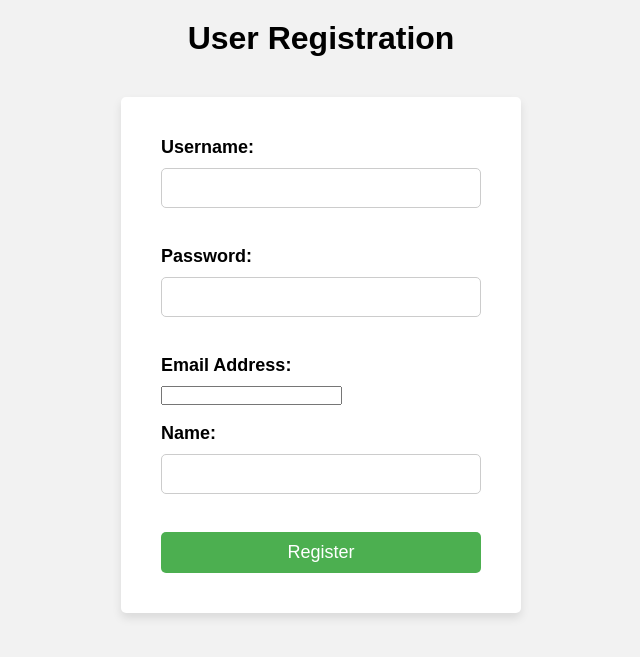
After one commit to mahin12/chatgpt_network_security, a Flask app: template templates/registration.html in a window 1280 px wide. The commit adds this page. Shown: the top 657 px of the page, without its empty margins (319-959 px from the left). Run offline with Flask 2, Linux system fonts and the light colour scheme; the template is opened without the code that fills it, so the values that code supplies are empty.

Commit message:
Initial commit

```diff
--- a/templates/login.html
+++ b/templates/login.html
@@ -76,6 +76,9 @@
             {{ error }}
         </div>
         {% endif %}
+        {% if message %}
+        <p>{{ message }}</p>
+        {% endif %}
         <label for="username">Username:</label>
         <input type="text" id="username" name="username">
         <label for="password">Password:</label>
--- /dev/null
+++ b/templates/registration.html
@@ -0,0 +1,94 @@
+<!DOCTYPE html>
+<html lang="en">
+
+<head>
+    <meta charset="UTF-8">
+    <meta name="viewport" content="width=device-width, initial-scale=1.0">
+    <title>User Registration Page</title>
+    <style>
+        * {
+            box-sizing: border-box;
+            margin: 0;
+            padding: 0;
+        }
+
+        body {
+            background-color: #f2f2f2;
+            font-family: Arial, sans-serif;
+        }
+
+        h1 {
+            font-size: 32px;
+            text-align: center;
+            margin-top: 20px;
+            margin-bottom: 40px;
+        }
+
+        form {
+            width: 400px;
+            margin: 0 auto;
+            background-color: #fff;
+            padding: 40px;
+            border-radius: 5px;
+            box-shadow: 0 5px 10px rgba(0, 0, 0, 0.1);
+        }
+
+        label {
+            display: block;
+            font-size: 18px;
+            font-weight: bold;
+            margin-bottom: 10px;
+        }
+
+        input[type="text"],
+        input[type="password"] {
+            width: 100%;
+            padding: 10px;
+            font-size: 16px;
+            margin-bottom: 20px;
+            border-radius: 5px;
+            border: 1px solid #ccc;
+        }
+
+        input[type="submit"] {
+            display: block;
+            width: 100%;
+            background-color: #4CAF50;
+            color: #fff;
+            padding: 10px;
+            font-size: 18px;
+            border: none;
+            border-radius: 5px;
+            cursor: pointer;
+        }
+
+        input[type="submit"]:hover {
+            background-color: #3e8e41;
+        }
+    </style>
+</head>
+
+<body>
+    <h1>User Registration</h1>
+
+    <form action="/register" method="POST">
+
+        {% if message %}
+        <div class="alert alert-danger" role="alert">
+            {{ message }}
+        </div>
+        {% endif %}
+        <label>Username:</label>
+        <input type="text" name="username" required><br><br>
+        <label>Password:</label>
+        <input type="password" name="password" required><br><br>
+        <label>Email Address:</label>
+        <input type="email" name="email" required><br><br>
+        <label>Name:</label>
+        <input type="text" name="name" required><br><br>
+        <input type="submit" value="Register">
+    </form>
+
+</body>
+
+</html>
```
